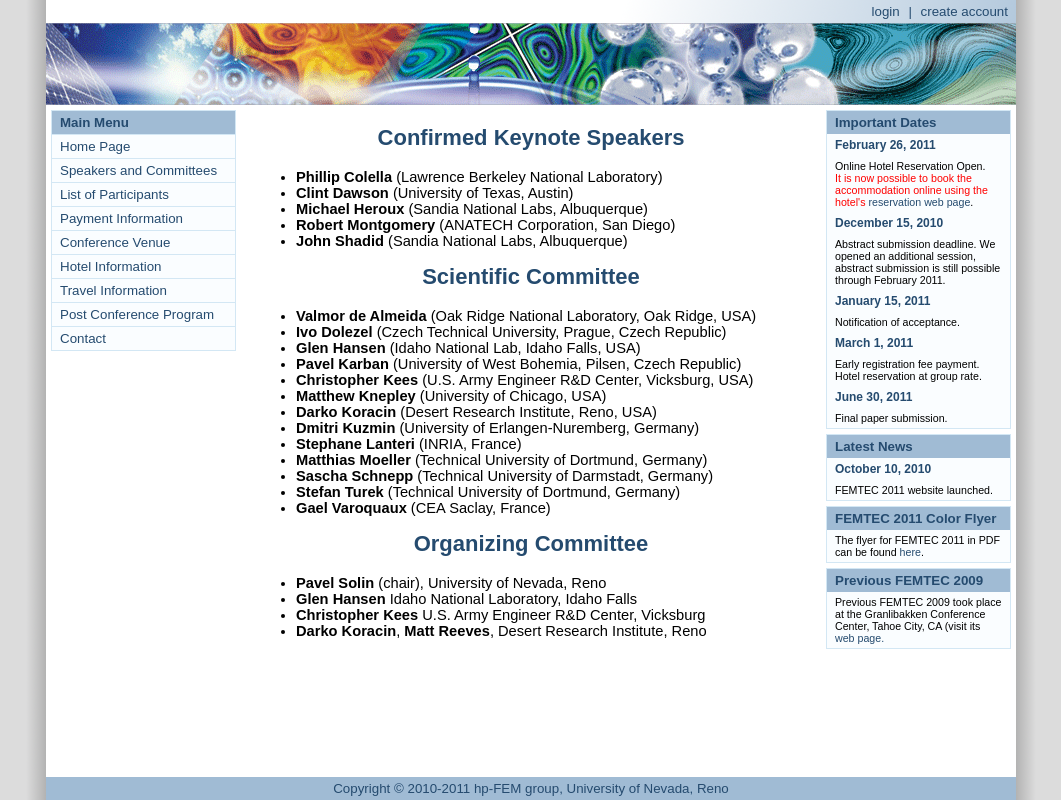
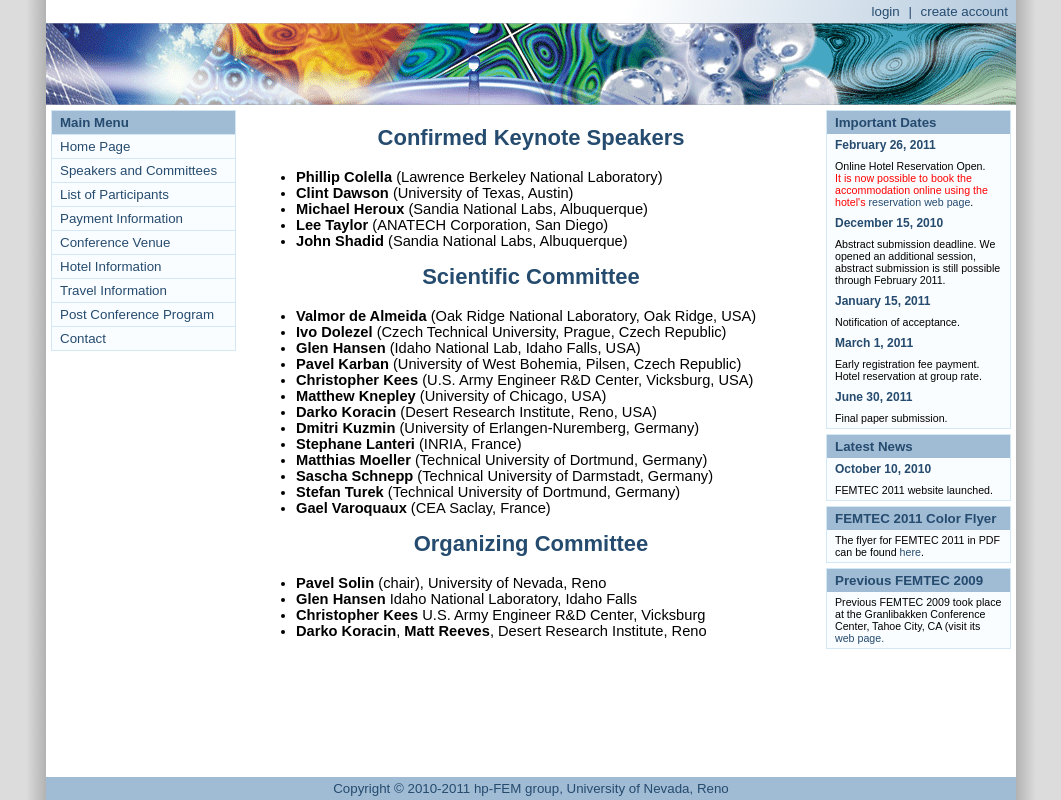
Before and after one commit to mattpap/femtec-2011, a Django app: template femtec/templates/content/committees.html in a window 1280 px wide. Shown: the whole page, without its empty margins (109-1170 px from the left). Run offline with Django 3.2, Linux system fonts and the light colour scheme; the template is opened without the code that fills it, so the values that code supplies are empty; parts of the project's set-up code (start-up, migrations or seed data) failed here and were passed over.

Commit message:
Updated participants list and committees

```diff
--- a/femtec/templates/content/committees.html
+++ b/femtec/templates/content/committees.html
@@ -7,11 +7,10 @@
     <ul>
         <li><b>Phillip Colella</b> (Lawrence Berkeley National Laboratory)</li>
         <li><b>Clint Dawson</b> (University of Texas, Austin)</li>
-        <li><b>Michael Heroux </b> (Sandia National Labs, Albuquerque)</li>
-        <li><b>Robert Montgomery </b> (ANATECH Corporation, San Diego)</li>
+        <li><b>Michael Heroux</b> (Sandia National Labs, Albuquerque)</li>
+        <li><b>Lee Taylor</b> (ANATECH Corporation, San Diego)</li>
         <li><b>John Shadid</b> (Sandia National Labs, Albuquerque)</li>
     </ul>
-
 
     <h2>Scientific Committee</h2>
 
@@ -35,12 +34,8 @@
 
     <ul>
         <li><b>Pavel Solin</b> (chair), University of Nevada, Reno</li>
-        <li><b>Glen Hansen</b>
-            Idaho National Laboratory, Idaho Falls</li>
-        <li><b>Christopher Kees</b>
-            U.S. Army Engineer R&amp;D Center, Vicksburg</li>
-        <li><b>Darko Koracin</b>,
-            <b>Matt Reeves</b>,
-            Desert Research Institute, Reno</li>
+        <li><b>Glen Hansen</b> Idaho National Laboratory, Idaho Falls</li>
+        <li><b>Christopher Kees</b> U.S. Army Engineer R&amp;D Center, Vicksburg</li>
+        <li><b>Darko Koracin</b>, <b>Matt Reeves</b>, Desert Research Institute, Reno</li>
     </ul>
 {% endblock %}
--- a/femtec/templates/content/keynote.html
+++ b/femtec/templates/content/keynote.html
@@ -6,9 +6,8 @@
     <ul>
         <li><b>Phillip Colella</b> (Lawrence Berkeley National Laboratory)</li>
         <li><b>Clint Dawson</b> (University of Texas, Austin)</li>
-        <li><b>Michael Heroux </b> (Sandia National Labs, Albuquerque)</li>
-        <li><b>Robert Montgomery </b> (ANATECH Corporation, San Diego)</li>
+        <li><b>Michael Heroux</b> (Sandia National Labs, Albuquerque)</li>
+        <li><b>Lee Taylor</b> (ANATECH Corporation, San Diego)</li>
         <li><b>John Shadid</b> (Sandia National Labs, Albuquerque)</li>
     </ul>
-
 {% endblock %}
--- a/femtec/templates/content/participants.html
+++ b/femtec/templates/content/participants.html
@@ -54,6 +54,7 @@
         <li><b>David Meeker</b> (QinetiQ North America, Waltham, MA, USA)</li>
         <li><b>Jan Novak</b> (CTU in Prague, Faculty of Civil Engineering, Dept. of Mechanics, Prague, Czech Republic)</li>
         <li><b>Steve Owen</b> (Sandia National Laboratories, Albuquerque, USA)</li>
+        <li><b>Alberto Paoluzzi</b> (University of Rome, Rome, Italy)</li>
         <li><b>Mateusz Paprocki</b> (University of Nevada, Reno, USA)</li>
         <li><b>Daniel Peterseim</b> (Humboldt-Universitaet zu Berlin, Berlin, Germany)</li>
         <li><b>Senol Piskin</b> (Istanbul Technical University, Istanbul, Istanbul)</li>
```
